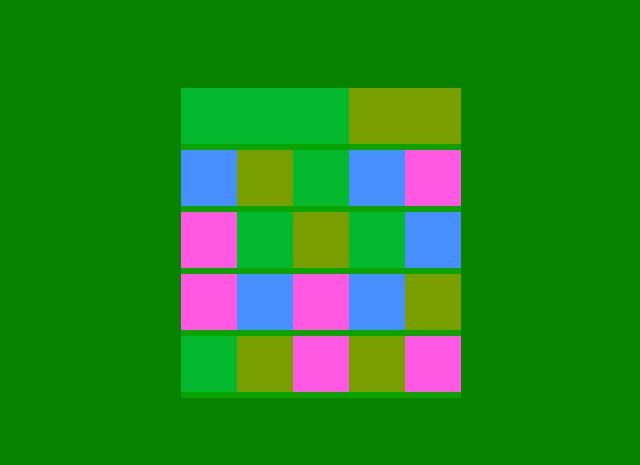
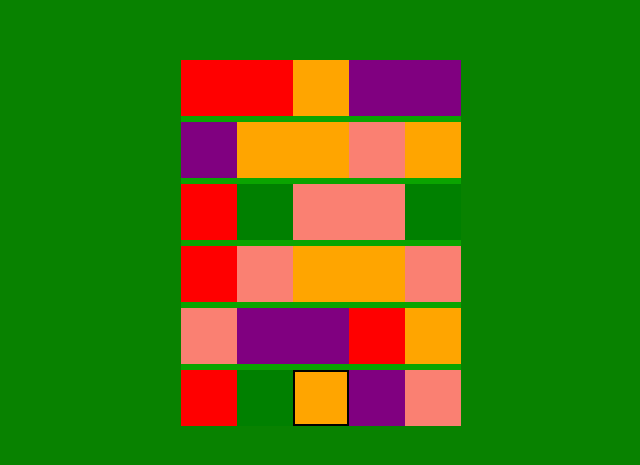
Before and after one commit to xyangst/hexlink, a SvelteKit app: page / in a window 1280 px wide. Shown: the part 157-622 px from the top of the page, without its empty margins (319-959 px from the left). Built offline with nearby package versions, Linux system fonts and the light colour scheme.

Commit message:
add color select

```diff
--- /dev/null
+++ b/src/components/ColorSelect.svelte
@@ -0,0 +1,21 @@
+<script lang='ts'>
+	import { colors } from "$lib/config"
+	import { selected } from "$lib/store"
+
+</script>
+<div class="flex justify-between">
+    {#each colors as color,i}
+    {#if $selected==i}
+    <div class="relative w-14 h-14"  style="background-color: {color};">
+        <div class="absolute w-full h-full border-2 border-black">
+
+    </div>
+    </div>
+    {:else}
+    <button class="w-14 h-14"  style="background-color: {color};" on:click={()=>{
+        selected.set(i)
+    }}/>
+
+    {/if}
+    {/each}
+</div>
--- a/src/components/Tile.svelte
+++ b/src/components/Tile.svelte
@@ -1,4 +1,5 @@
 <script lang="ts">
+	import { colors } from "$lib/config"
 	import type { Tile } from "$lib/game"
 
 	export let tile: Tile
@@ -7,21 +8,6 @@
 
 	<button
 		on:click
-		class="w-14 h-14 bg-orange-500 tile{tile.type}"
-		>
+		style="background-color: {colors[tile.type]};"
+		class="w-14 h-14 bg-orange-500">
 	</button>
-
-<style>
-	.tile1 {
-		@apply hue-rotate-[200deg];
-	}
-	.tile2 {
-		@apply hue-rotate-[280deg];
-	}
-	.tile3 {
-		@apply hue-rotate-[100deg];
-	}
-	.tile4 {
-		@apply hue-rotate-[50deg];
-	}
-</style>
--- a/src/lib/config.ts
+++ b/src/lib/config.ts
@@ -2,3 +2,4 @@ export const width = 5 //x
 export const height = 5 //y
 export const ghlink = "https://www.github.com/xyangst/bejewel"
 export const title = "bejeweled svelte"
+export const colors = ["red", "green", "orange", "purple", "salmon"]
--- a/src/lib/game.ts
+++ b/src/lib/game.ts
@@ -1,9 +1,7 @@
 import { randomInt } from "$lib"
 import { height, width } from "$lib/config"
-export type color = 0 | 1 | 2 | 3 | 4
-const color = [0, 1, 2, 3, 4] as const
 export class Tile {
-	type: color = color[randomInt(0, 4)]
+	type = randomInt(0, 4)
 }
 export function generateRandomBoard() {
 	const board: Tile[][] = []
--- a/src/lib/index.ts
+++ b/src/lib/index.ts
@@ -5,4 +5,5 @@ export function cn(...inputs: ClassValue[]) {
 	return twMerge(clsx(inputs))
 }
 export const random = (min: number, max: number) => min + Math.random() * (max - min)
-export const randomInt = (min: number, max: number) => Math.floor(random(min, max) + 1)
+export const randomInt = (min: number, max: number) =>
+	Math.floor(Math.random() * (max - min + 1) + min)
--- a/src/lib/store.ts
+++ b/src/lib/store.ts
@@ -1,5 +1,5 @@
-import { generateRandomBoard, type color } from "$lib/game"
+import { generateRandomBoard } from "$lib/game"
 import { writable } from "svelte/store"
 export const score = writable(0)
 export const board = writable(generateRandomBoard())
-export const selected = writable<color>(2)
+export const selected = writable(2)
--- a/src/routes/+page.svelte
+++ b/src/routes/+page.svelte
@@ -1,4 +1,5 @@
 <script lang="ts">
+	import ColorSelect from "$components/ColorSelect.svelte"
 	import GameOverModal from "$components/GameOverModal.svelte"
 	import Grid from "$components/Grid.svelte"
 	import { score } from "$lib/store"
@@ -7,5 +8,6 @@
 
 <main class="flex flex-col max-w-6xl">
 	<Grid/>
+	<ColorSelect/>
 	<GameOverModal bind:score={$score} bind:visible={showModal} />
 </main>
```
